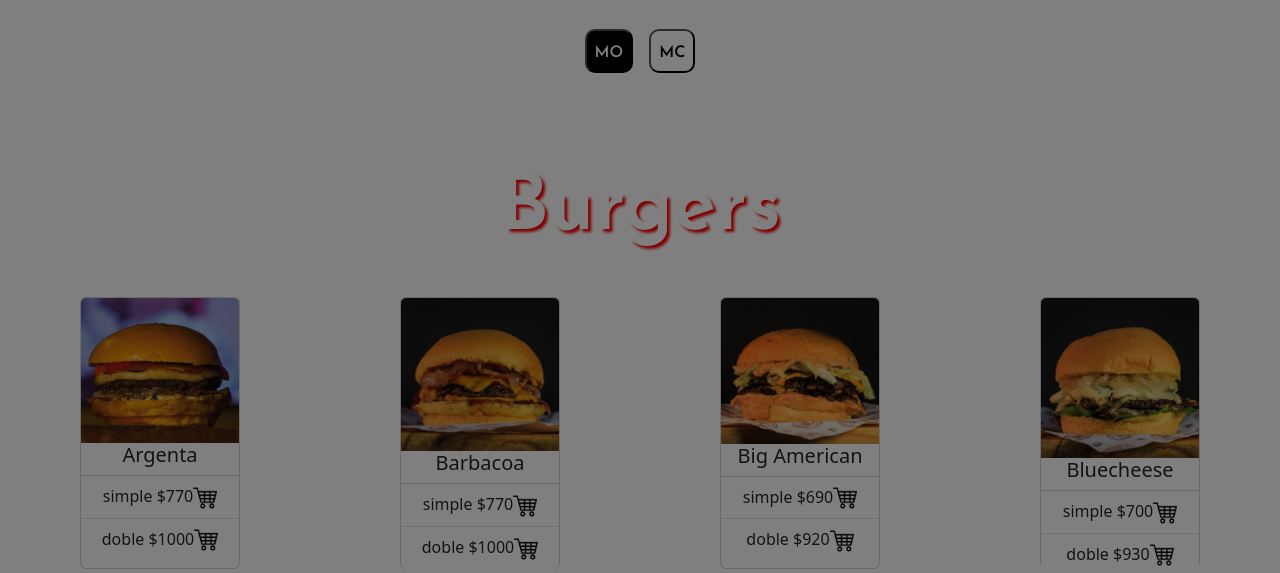
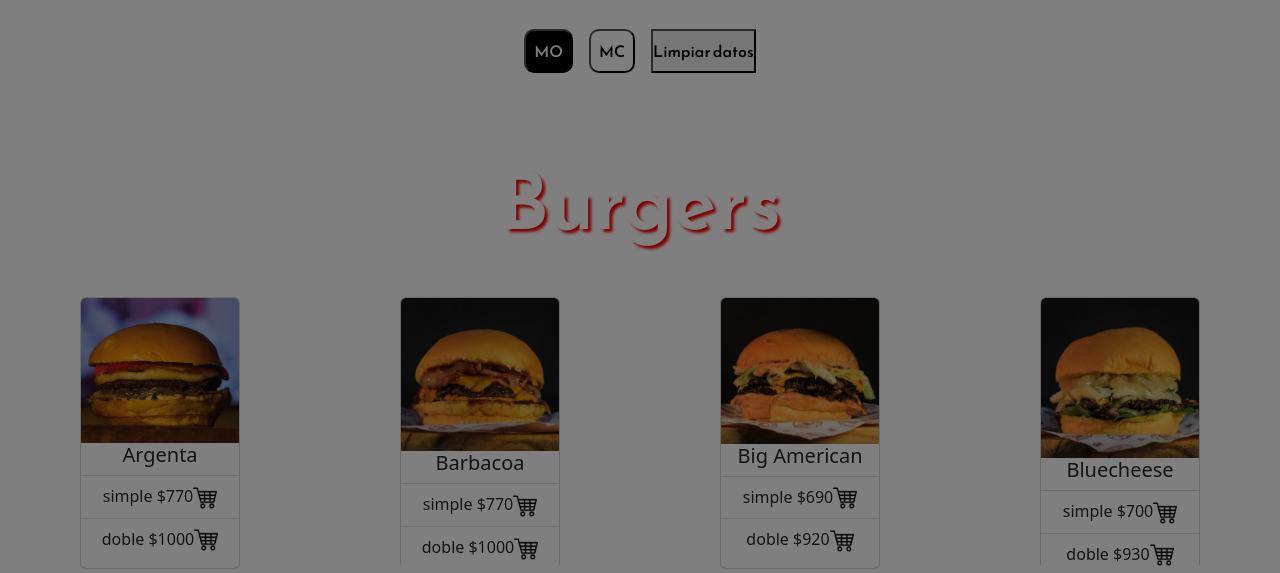
Before and after one commit to marianogrimaldi/js-coderhouse, a website: page index.html in a window 1280 px wide. Shown: the part 227-800 px from the top of the page. Drawn offline with nearby package versions, Linux system fonts and the light colour scheme; a web font is replaced by a local one.

Commit message:
WIP. Creación de método para administrar el nombre del cliente ingresado. Craeación de método para agilizar la limpieza del localstorage

```diff
--- a/index.html
+++ b/index.html
@@ -28,6 +28,9 @@
        </header>
        <div class="btnsdark-ligth">
       <button id="darkmode">MO</button><button id="lightmode">MC</button>
+      <!--Esto se agregó solamente para las pruebas, para poder limpiar el nombre de manera más rápida-->
+      <button onclick="limpiarStorage()" type="button" aria-label="Close">Limpiar datos</button>
+      <!--Esto se agregó solamente para las pruebas, para poder limpiar el nombre de manera más rápida-->
       </div>
        <section class="compras">
         <div id="saludoCliente"></div>
--- a/modal.js
+++ b/modal.js
@@ -15,6 +15,10 @@ function registrarNombre (){
 }
 
 function escribirNombre(nombre){
-    //1 - Buscar el elemento HTML donde va a ir el nombre
-    //2 - Por medio del innerHTML agregar el texto con el nombre del parámetro
+    document.getElementById("saludoCliente").append(`Bienvenido ${nombre} al sistema `);
 }
+
+//Función agregada solamente para poder limpiar de manera más rápida el cliente, en las pruebas.
+function limpiarStorage(){
+    localStorage.removeItem("cliente");
+}
```
